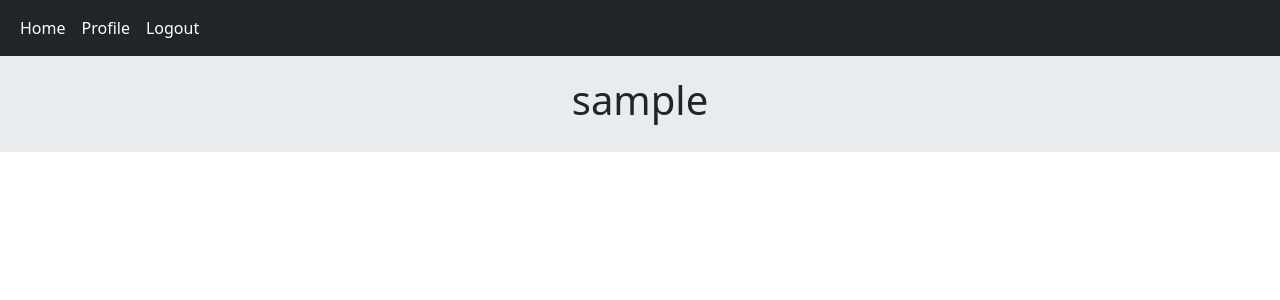
After one commit to darkkLUCIFER/simple_social_network, a Django app: page /account/profile/1/ in a window 1280 px wide. The commit adds this page. Shown: the top 300 px of the page. Run offline with Django 5.2, Linux system fonts and the light colour scheme; the visitor is signed in with stand-in values (Sample User, id 1); data comes from the database, SQL or seed files in the repository.

Commit message:
feat: add UserProfileView
added view for user profile and other requirements

```diff
--- a/apps/account/urls.py
+++ b/apps/account/urls.py
@@ -7,4 +7,5 @@ urlpatterns = [
     path('register/', views.UserRegisterView.as_view(), name='user_register'),
     path('login/', views.UserLoginView.as_view(), name='user_login'),
     path('logout/', views.UserLogOutView.as_view(), name='user_logout'),
+    path('profile/<int:user_id>/', views.UserProfileView.as_view(), name='user_profile'),
 ]
--- a/apps/account/views.py
+++ b/apps/account/views.py
@@ -71,3 +71,12 @@ class UserLogOutView(LoginRequiredMixin, View):
         logout(request)
         messages.success(request, 'You are now logged out', extra_tags='alert-success')
         return redirect('home:home')
+
+
+class UserProfileView(LoginRequiredMixin, View):
+    def get(self, request, user_id):
+        try:
+            user = User.objects.get(pk=user_id)
+        except User.DoesNotExist:
+            user = None
+        return render(request, 'account/profile.html', {"user": user})
--- /dev/null
+++ b/templates/account/profile.html
@@ -0,0 +1,6 @@
+{% extends 'shared/_MainLayout.html' %}
+{% load static %}
+
+{% block content %}
+    <h1 class="text-center">{{ user.username }}</h1>
+{% endblock %}
--- a/templates/partials/navbar.html
+++ b/templates/partials/navbar.html
@@ -3,10 +3,9 @@
         <div class="navbar-nav">
             <a class="nav-link active" href="{% url 'home:home' %}">Home</a>
             {% if request.user.is_authenticated %}
-                <a class="nav-link active" href="#">Profile</a>
+                <a class="nav-link active" href="{% url 'account:user_profile' request.user.id %}">Profile</a>
                 <a class="nav-link active" href="{% url 'account:user_logout' %}">Logout</a>
-            {% endif %}
-            {% if not request.user.is_authenticated %}
+            {% else %}
                 <a class="nav-link active" href="{% url 'account:user_register' %}">Register</a>
                 <a class="nav-link active" href="{% url 'account:user_login' %}">Login</a>
             {% endif %}
```
